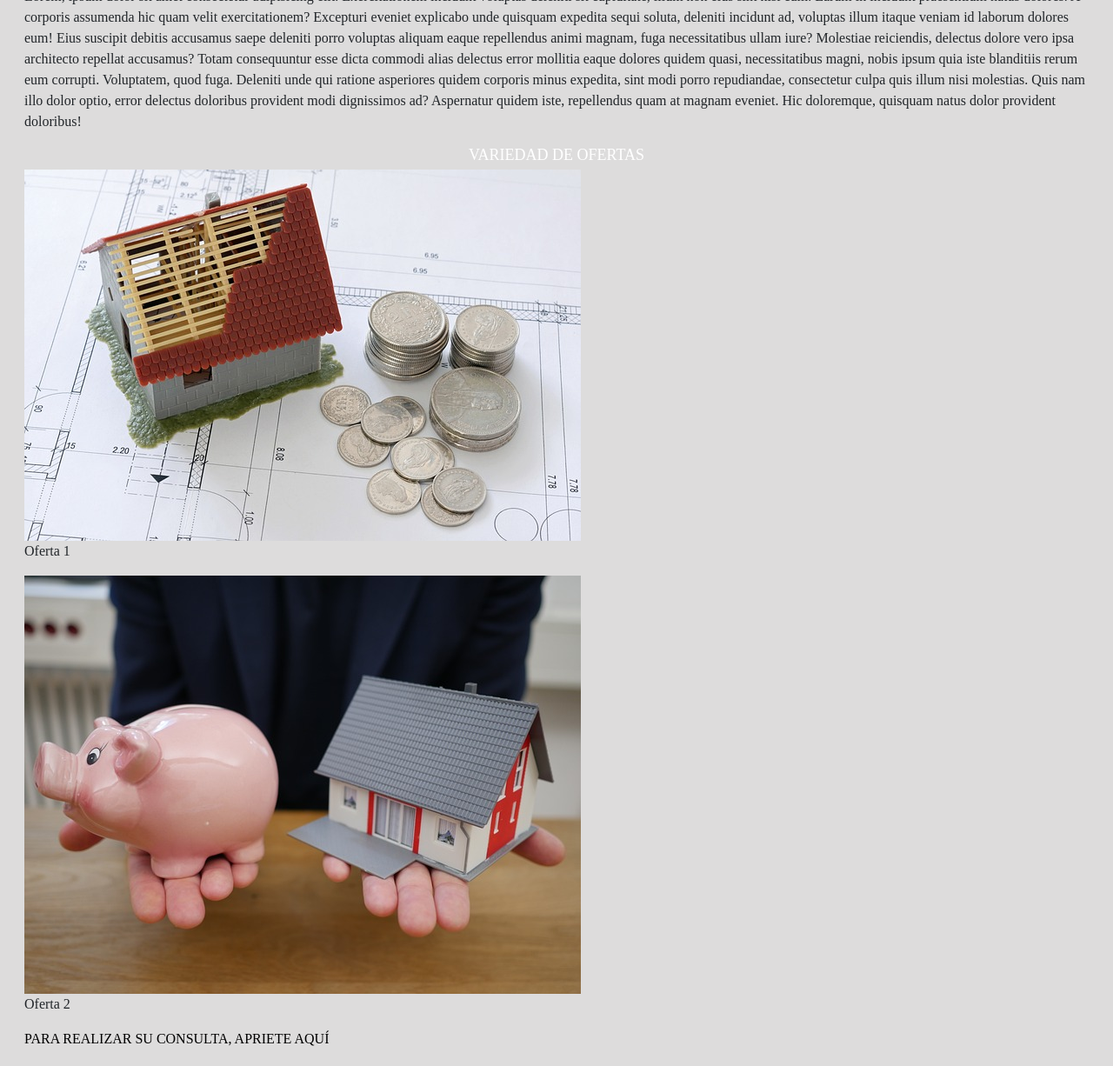
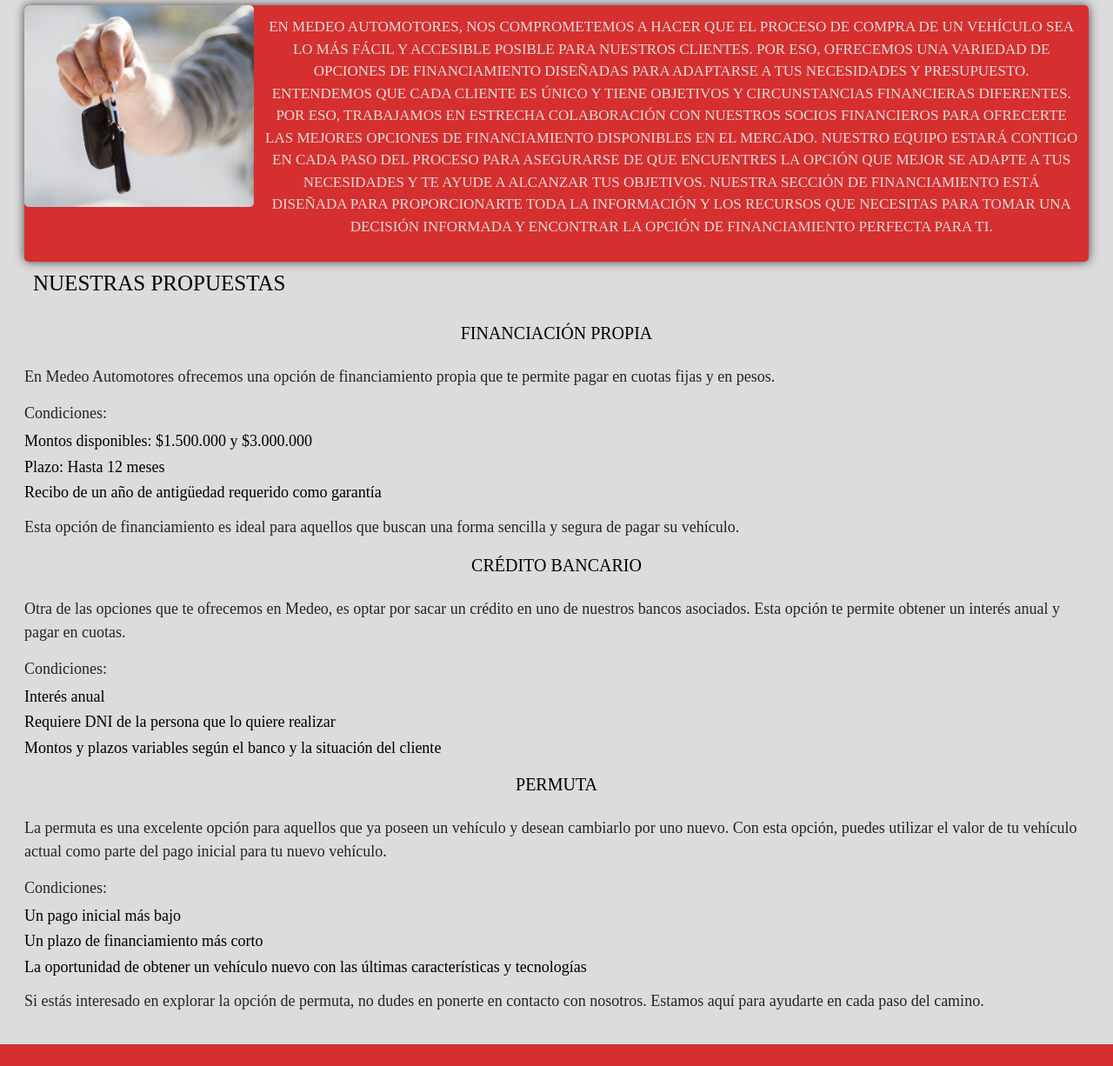
Before and after one commit to AaronMedicina/ProyectoFinal-MedicinaAaron, a plain HTML site: page pages/planes-financiacion.html in a window 1280 px wide. Shown: the part 190-1416 px from the top of the page at 87% size. Drawn offline with nearby package versions, Linux system fonts and the light colour scheme.

Commit message:
carga final

```diff
--- a/pages/planes-financiacion.html
+++ b/pages/planes-financiacion.html
@@ -64,25 +64,69 @@
 
     <main>
 
-        <h1>Título relacionado con la sección</h1>
+        <h1 class="titulo">Plan y Financiación</h1>
 
-        <p>Lorem, ipsum dolor sit amet consectetur adipisicing elit. Exercitationem incidunt voluptas deleniti sit cupiditate, illum non eius sint nisi cum. Earum in incidunt praesentium natus dolores. A corporis assumenda hic quam velit exercitationem? Excepturi eveniet explicabo unde quisquam expedita sequi soluta, deleniti incidunt ad, voluptas illum itaque veniam id laborum dolores eum! Eius suscipit debitis accusamus saepe deleniti porro voluptas aliquam eaque repellendus animi magnam, fuga necessitatibus ullam iure? Molestiae reiciendis, delectus dolore vero ipsa architecto repellat accusamus? Totam consequuntur esse dicta commodi alias delectus error mollitia eaque dolores quidem quasi, necessitatibus magni, nobis ipsum quia iste blanditiis rerum eum corrupti. Voluptatem, quod fuga. Deleniti unde qui ratione asperiores quidem corporis minus expedita, sint modi porro repudiandae, consectetur culpa quis illum nisi molestias. Quis nam illo dolor optio, error delectus doloribus provident modi dignissimos ad? Aspernatur quidem iste, repellendus quam at magnam eveniet. Hic doloremque, quisquam natus dolor provident doloribus!</p>
-
-        <h3>Variedad de Ofertas</h3>
-
-        <div class="contenedorPlan-Financiacion">
-            <img src="../assets/images/plan-financiacion/plan1.jpg" alt="Oferta 1">
-            <p>Oferta 1</p>
+        <div class="containerFinanciacion">
+            <div class="containerF">
+                <img class="imgF" src="../assets/images/plan-financiacion/foto-financiacion.jpg" alt="Financiación">
+            </div>
+            <div class="contenidoFinanciacion">
+                <p>
+                    En Medeo Automotores, nos comprometemos a hacer que el proceso de compra de un vehículo sea lo más fácil y accesible posible para nuestros clientes. Por eso, ofrecemos una variedad de opciones de financiamiento diseñadas para adaptarse a tus necesidades y presupuesto.
+                    Entendemos que cada cliente es único y tiene objetivos y circunstancias financieras diferentes. Por eso, trabajamos en estrecha colaboración con nuestros socios financieros para ofrecerte las mejores opciones de financiamiento disponibles en el mercado.
+                    Nuestro equipo estará contigo en cada paso del proceso para asegurarse de que encuentres la opción que mejor se adapte a tus necesidades y te ayude a alcanzar tus objetivos.
+                    Nuestra sección de financiamiento está diseñada para proporcionarte toda la información y los recursos que necesitas para tomar una decisión informada y encontrar la opción de financiamiento perfecta para ti.
+                </p>
+            </div>
         </div>
 
-        <Div class="contenedorPlan-Financiacion">
-            <img src="../assets/images/plan-financiacion/plan2.jpg" alt="Oferta 2">
-            <p>Oferta 2</p>
-        </Div>
+        <h2 class="tituloSecu">Nuestras Propuestas</h2>
 
-        <nav>
-            <a href="../pages/contacto.html">Para realizar su consulta, apriete aquí</a>
-        </nav>
+        <div>
+            <h3 class="titulo3">Financiación Propia</h3>
+            <p class="textoFinanciacion">
+                En Medeo Automotores ofrecemos una opción de financiamiento propia que te permite pagar en cuotas fijas y en pesos.
+            </p>
+            <p class="textoFinanciacion">
+                Condiciones:
+            </p>
+            <h5 class="h5Financiacion">Montos disponibles: $1.500.000 y $3.000.000</h5>
+            <h5 class="h5Financiacion">Plazo: Hasta 12 meses</h5>
+            <h5 class="h5Financiacion">Recibo de un año de antigüedad requerido como garantía</h5>
+            <p class="textoFinanciacion">
+                Esta opción de financiamiento es ideal para aquellos que buscan una forma sencilla y segura de pagar su vehículo.
+            </p>
+        </div>
+
+        <div>
+            <h3 class="titulo3">Crédito Bancario</h3>
+            <p class="textoFinanciacion">
+                Otra de las opciones que te ofrecemos en Medeo, es optar por sacar un crédito en uno de nuestros bancos asociados. Esta opción te permite obtener un interés anual y pagar en cuotas.
+            </p>
+            <p class="textoFinanciacion">
+                Condiciones:
+            </p>
+            <h5 class="h5Financiacion">Interés anual</h5>
+            <h5 class="h5Financiacion">Requiere DNI de la persona que lo quiere realizar</h5>
+            <h5 class="h5Financiacion">Montos y plazos variables según el banco y la situación del cliente</h5>
+        </div>
+
+        <div>
+            <h3 class="titulo3">Permuta</h3>
+            <p class="textoFinanciacion">
+                La permuta es una excelente opción para aquellos que ya poseen un vehículo y desean cambiarlo por uno nuevo. Con esta opción, puedes utilizar el valor de tu vehículo actual como parte del pago inicial para tu nuevo vehículo.
+            </p>
+            <p class="textoFinanciacion">
+                Condiciones:
+            </p>
+            <h5 class="h5Financiacion">Un pago inicial más bajo</h5>
+            <h5 class="h5Financiacion">Un plazo de financiamiento más corto</h5>
+            <h5 class="h5Financiacion">La oportunidad de obtener un vehículo nuevo con las últimas características y tecnologías</h5>
+            <p class="textoFinanciacion">
+                Si estás interesado en explorar la opción de permuta, no dudes en ponerte en contacto con nosotros. Estamos aquí para ayudarte en cada paso del camino.
+            </p>
+        </div>
+
 
     </main>
 
--- a/styles/styles.css
+++ b/styles/styles.css
@@ -146,7 +146,7 @@ input, textarea {
 }
 
 .botones {
-    width: 20%;
+    width: 25%;
     box-shadow: 0px 0px 15px rgb(70, 67, 67);
     background-color: transparent;
     border-radius: 4px;
@@ -155,8 +155,8 @@ input, textarea {
     padding: 14px 20px;
     font-size: 18px;
     cursor: pointer;
-    margin: 8px;
-    margin-left: 18px;
+    margin: 5px;
+    margin-left: 20px
 }
 
 .tituloSecu {
@@ -191,11 +191,16 @@ input, textarea {
     overflow: hidden;
     box-shadow: 0 0 14px rgb(70, 67, 67);
     margin: 5px;
+    transition: 0.5s;
 }
 
 .card img {
     width: 100%;
     height: auto;
+}
+
+.card:hover {
+    transform: translateY(-5px);
 }
 
 h3 {
@@ -239,6 +244,62 @@ h5 {
     color: rgb(214, 47, 47);
 }
 
+.containerFinanciacion {
+    width: auto;
+    display: flex;
+    overflow: hidden;
+    background-color: rgb(214, 47, 47);
+    border-radius: 5px;
+    box-shadow: 0 0 12px rgb(70, 67, 67);
+    margin: auto;
+}
+
+.imgF {
+    width: 100%;
+    height: auto;
+    border-radius: 5px;
+}
+
+.contenidoFinanciacion {
+    margin: 12px;
+    text-decoration: none;
+    text-transform: uppercase;
+    color: rgb(221, 220, 220);
+    font-weight: 300;
+    font-size: 17px;
+    text-align: center;
+}
+
+.titulo3 {
+    margin: 0;
+    margin-bottom: 8px;
+    text-decoration: none;
+    color: black;
+    font-weight: 300;
+    padding: 10px;
+    font-size: 20px;
+}
+
+.textoFinanciacion {
+    margin-top: 15px;
+    margin-bottom: 8px;
+    font-size: 18px;
+    font-weight: 200;
+}
+
+.h5Financiacion {
+    text-decoration: none;
+    color: black;
+    font-weight: 200;
+    font-size: 18px;
+    text-transform: none;
+}
+
+iframe {
+    border: 1px solid transparent;
+    border-radius: 4px;
+}
+
 @media (max-width:850px) {
     .nav-link {
         padding: 10px 0px;
@@ -256,12 +317,6 @@ h5 {
 }
 
 @media (max-width:768px) {
-    .botones {
-        width: 16%;
-        padding: 6px 12px;
-        font-size: 16px;
-    }
-
     h3 {
         font-weight: 200;
         font-size: 14px;
@@ -296,4 +351,16 @@ h5 {
         background-color: transparent;
         justify-content: center;
     }
+
+    input, textarea {
+        width: 100%;
+    }
+
+    .botones {
+        width: 85%;
+        margin: 8px;
+        margin-left: 20px;
+        font-size: 14px;
+        padding: 10px 16px;
+    }
 }
```
Also changed, not shown: pages/quienes-somos.html (+1 -1 lines), assets/images/plan-financiacion/foto-financiacion.jpg (added), assets/images/plan-financiacion/plan1.jpg (deleted), assets/images/plan-financiacion/plan2.jpg (deleted).
